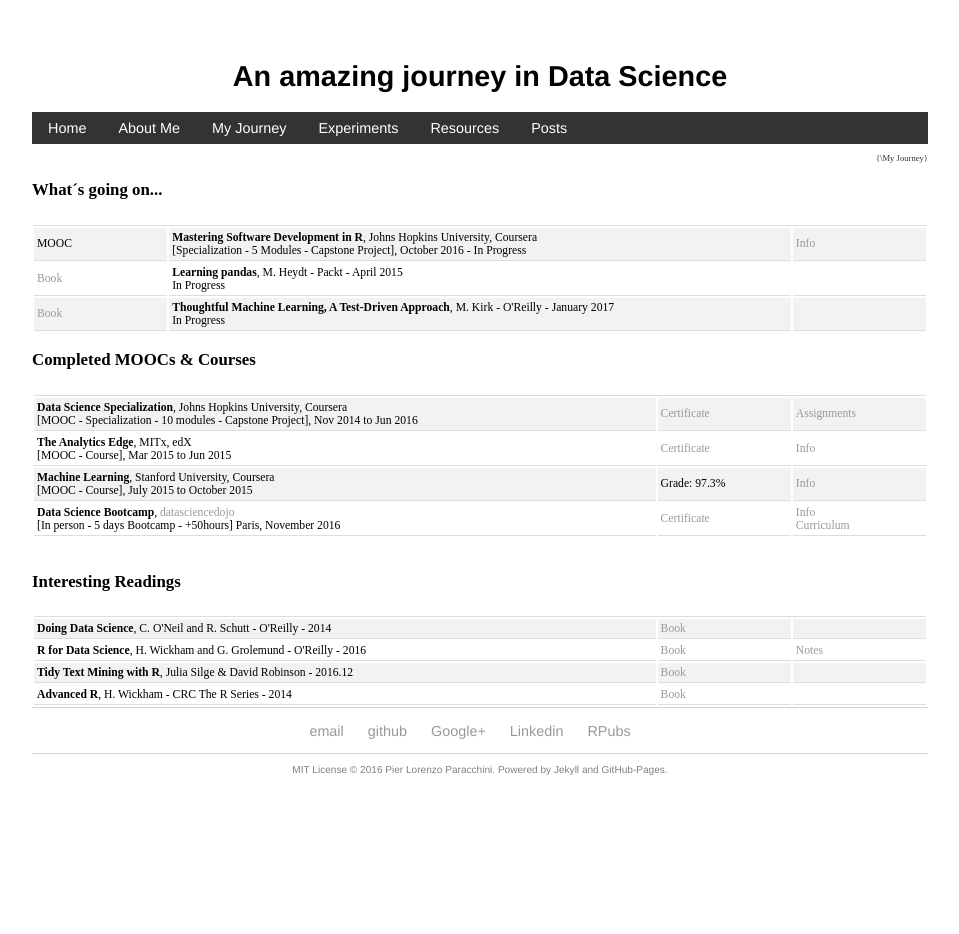
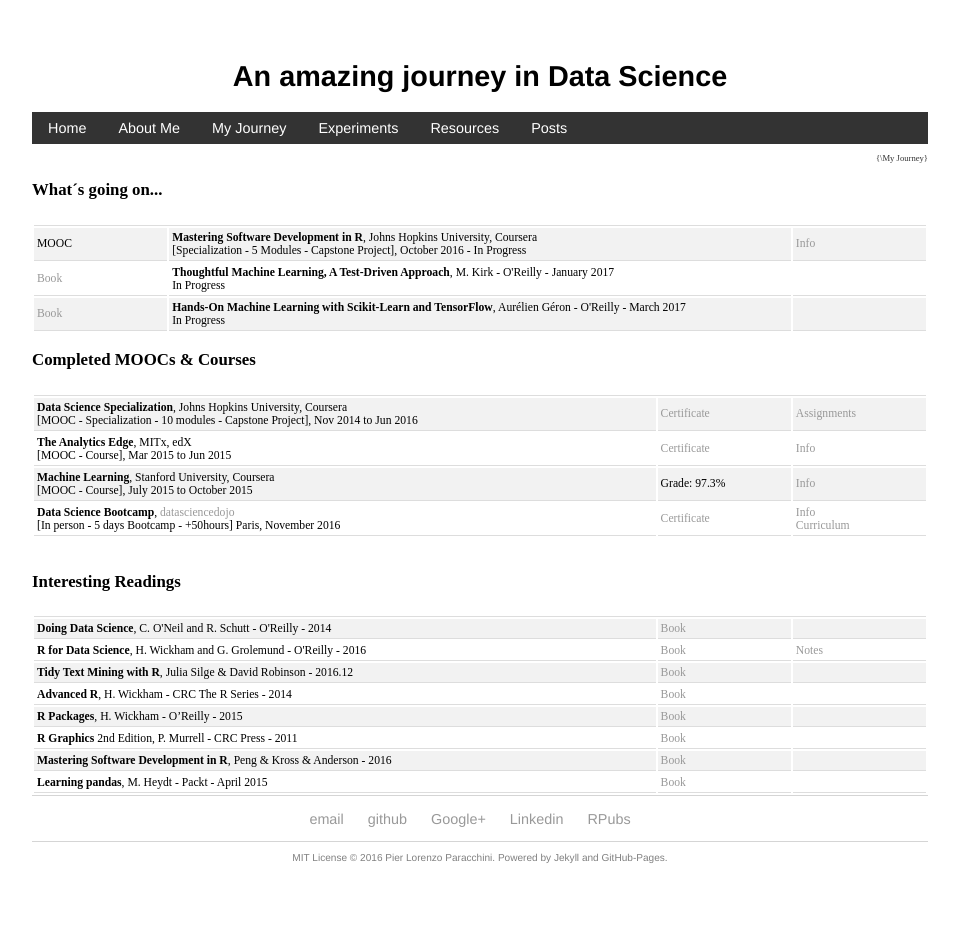
Before and after one commit to pparacch/pparacch.github.io, a Jekyll site: the page built from education/index.html, in a window 1280 px wide. Shown: the whole page, without its empty margins (160-1119 px from the left). Built offline with Jekyll 4.4.1, drawn with Linux system fonts in a browser that asks for light colours; before the commit the page ends 900 px from its top, so only the background shows below that.

Commit message:
Updating My Journey content

```diff
--- a/education/index.html
+++ b/education/index.html
@@ -60,21 +60,23 @@
         <a href="https://www.coursera.org/specializations/r" target = "_blank">Info</a>
       </td>
     </tr>
-		<tr>
-			<td>
-					<a href="https://www.packtpub.com/application-development/learning-pandas" target="_blank">Book</a>
-			</td>
-			<td>
-				<b>Learning pandas</b>, M. Heydt - Packt - April 2015<br/>In Progress
-			</td>
-			<td></td>
-		</tr>
+
 		<tr>
 			<td>
 					<a href="http://shop.oreilly.com/product/0636920039082.do" target="_blank">Book</a>
 			</td>
 			<td>
 				<b>Thoughtful Machine Learning, A Test-Driven Approach</b>, M. Kirk - O'Reilly - January 2017<br/>In Progress
+			</td>
+			<td></td>
+		</tr>
+
+		<tr>
+			<td>
+					<a href="http://shop.oreilly.com/product/0636920052289.do" target="_blank">Book</a>
+			</td>
+			<td>
+				<b>Hands-On Machine Learning with Scikit-Learn and TensorFlow</b>, Aurélien Géron - O'Reilly - March 2017<br/>In Progress
 			</td>
 			<td></td>
 		</tr>
@@ -183,6 +185,7 @@
 			</td>
       <td></td>
     </tr>
+
 		<tr>
 			<td>
         <b>Advanced R</b>, H. Wickham - CRC The R Series - 2014
@@ -192,5 +195,46 @@
 			</td>
       <td></td>
     </tr>
+
+		<tr>
+			<td>
+        <b>R Packages</b>, H. Wickham - O’Reilly - 2015
+      </td>
+      <td>
+					<a href="http://r-pkgs.had.co.nz/" target="_blank">Book</a>
+			</td>
+      <td></td>
+    </tr>
+
+		<tr>
+			<td>
+        <b>R Graphics</b> 2nd Edition, P. Murrell - CRC Press - 2011
+      </td>
+      <td>
+					<a href="https://www.crcpress.com/R-Graphics-Second-Edition/Murrell/p/book/9781439831762" target="_blank">Book</a>
+			</td>
+      <td></td>
+    </tr>
+
+		<tr>
+			<td>
+        <b>Mastering Software Development in R</b>, Peng  &amp; Kross &amp; Anderson - 2016
+      </td>
+      <td>
+					<a href="http://rdpeng.github.io/RProgDA/" target="_blank">Book</a>
+			</td>
+      <td></td>
+    </tr>
+
+		<tr>
+			<td>
+				<b>Learning pandas</b>, M. Heydt - Packt - April 2015
+			</td>
+			<td>
+					<a href="https://www.packtpub.com/application-development/learning-pandas" target="_blank">Book</a>
+			</td>
+			<td></td>
+		</tr>
+
 	</table>
 </div>
```
